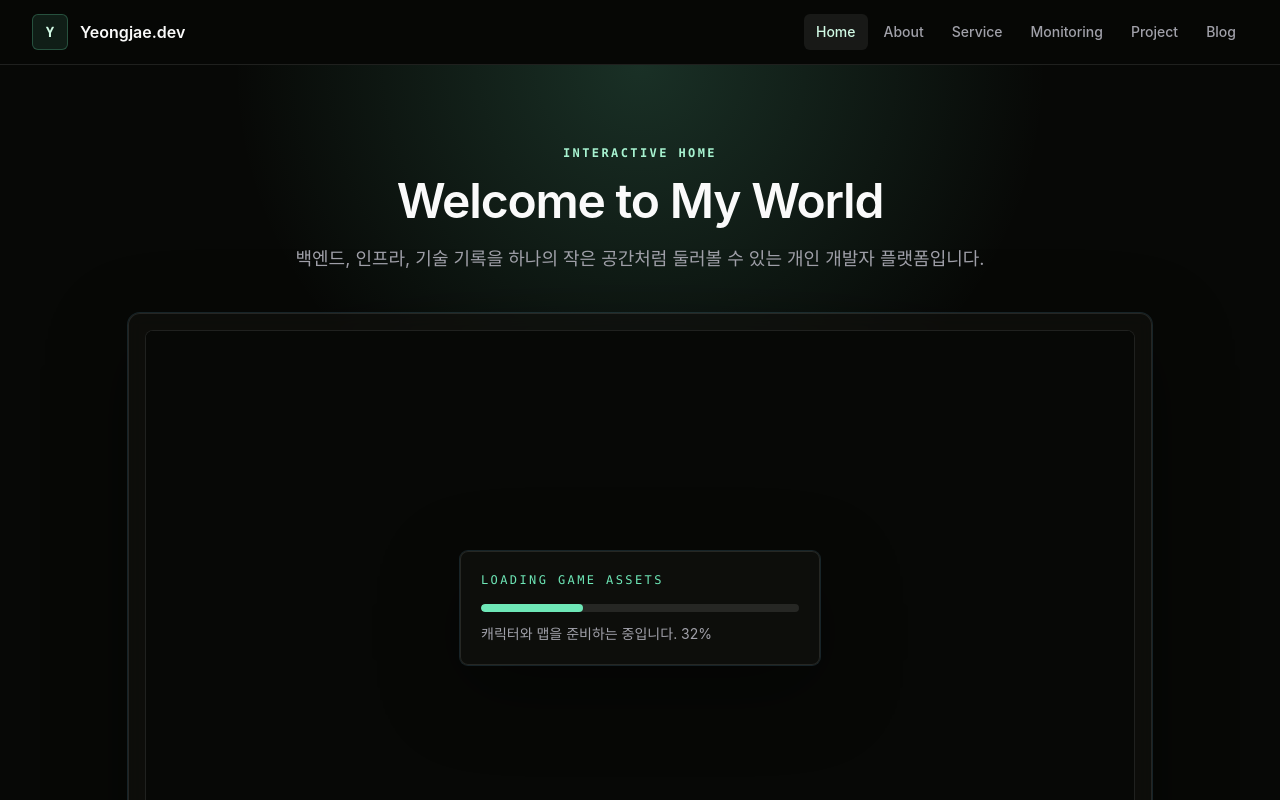
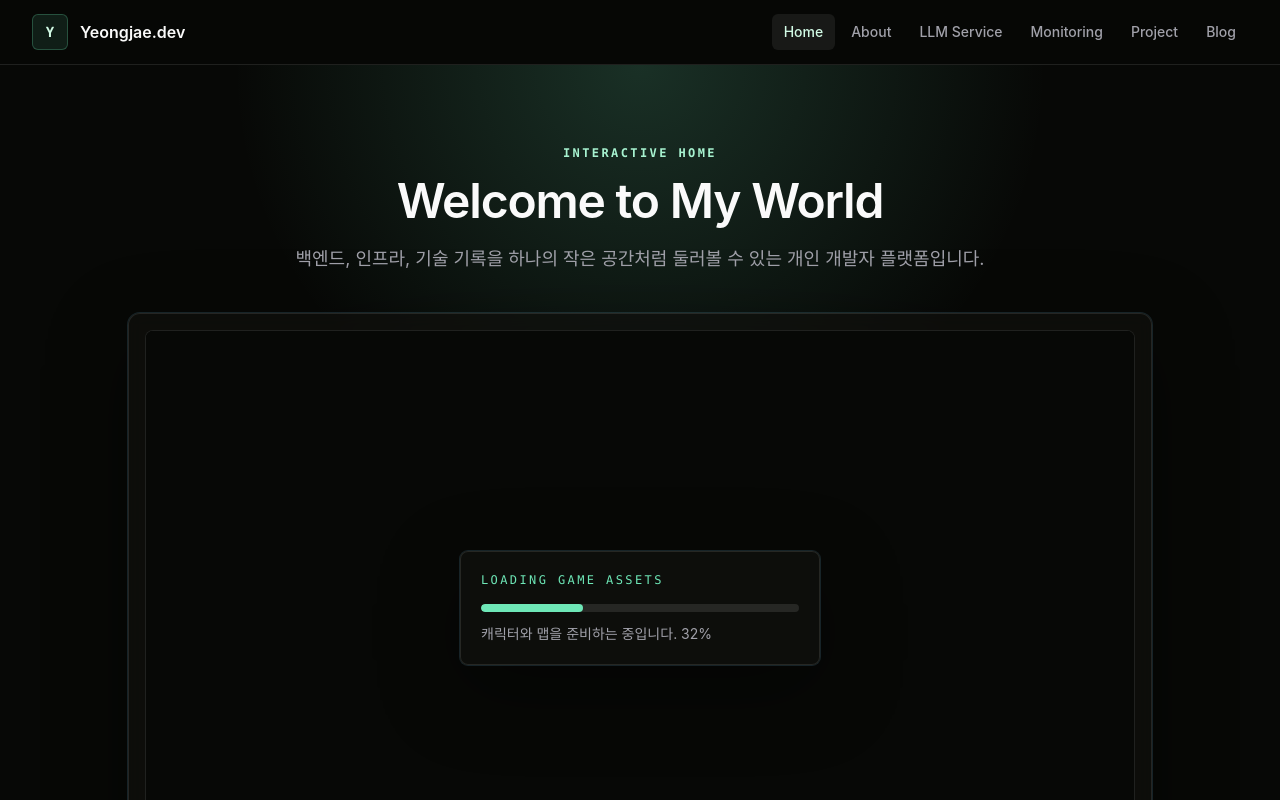
Before and after one commit to YeongJae0114/my-homepage-web, a React (Vite) app in the folder frontend/: page / in a window 1280 px wide. Shown: the top 800 px of the page. Built offline with nearby package versions, Linux system fonts and the light colour scheme.

Commit message:
chore(frontend): update llm service labels

```diff
--- a/frontend/src/components/game/mapData.ts
+++ b/frontend/src/components/game/mapData.ts
@@ -46,7 +46,7 @@ export const MAP_DATA: MapDefinition[] = [
     grid: baseGrid,
     zones: [
       { id: "about", label: "About", path: "/about", x: 9.3, y: 1.5 },
-      { id: "service", label: "Service", path: "/service", x: 12, y: 6 },
+      { id: "service", label: "LLM", path: "/service", x: 12, y: 6 },
       { id: "blog", label: "Blog", path: "/blog", x: 4, y: 1.5 },
       { id: "project", label: "Project", path: "/project", x: 3, y: 3.5 },
       { id: "monitoring", label: "Monitoring", path: "/monitoring", x: 12, y: 3.5},
@@ -61,7 +61,7 @@ export const MAP_DATA: MapDefinition[] = [
     grid: baseGrid,
     zones: [
       { id: "about", label: "About", path: "/about", x: 7.5, y: 2.1 },
-      { id: "service", label: "Service", path: "/service", x: 4, y: 6.7 },
+      { id: "service", label: "LLM", path: "/service", x: 4, y: 6.7 },
       { id: "blog", label: "Blog", path: "/blog", x: 3, y: 3.5 },
       { id: "project", label: "Project", path: "/project", x: 10.5, y: 3.3 },
       { id: "monitoring", label: "Monitoring", path: "/monitoring", x: 10.5, y: 6.5 },
@@ -76,7 +76,7 @@ export const MAP_DATA: MapDefinition[] = [
     grid: baseGrid,
     zones: [
       { id: "about", label: "About", path: "/about", x: 1.9, y: 1.6 },
-      { id: "service", label: "Service", path: "/service", x: 2.2, y: 4.6 },
+      { id: "service", label: "LLM", path: "/service", x: 2.2, y: 4.6 },
       { id: "blog", label: "Blog", path: "/blog", x: 12.5, y: 4.4 },
       { id: "project", label: "Project", path: "/project", x: 7.6, y: 6.5 },
       { id: "monitoring", label: "Monitoring", path: "/monitoring", x: 7.6, y: 2 },
--- a/frontend/src/config/navigation.ts
+++ b/frontend/src/config/navigation.ts
@@ -3,7 +3,7 @@ import type { NavigationItem } from "../types/site";
 export const navigationItems: NavigationItem[] = [
   { label: "Home", href: "/", enabled: true, order: 10 },
   { label: "About", href: "/about", enabled: true, order: 20 },
-  { label: "Service", href: "/service", enabled: true, order: 30 },
+  { label: "LLM Service", href: "/service", enabled: true, order: 30 },
   { label: "Monitoring", href: "/monitoring", enabled: true, order: 40 },
   { label: "Project", href: "/project", enabled: true, order: 50 },
   { label: "Blog", href: "/blog", enabled: true, order: 60 },
--- a/frontend/src/config/routes.ts
+++ b/frontend/src/config/routes.ts
@@ -3,7 +3,7 @@ import type { RouteConfig } from "../types/site";
 export const routeConfig: RouteConfig[] = [
   { path: "/", label: "Home", enabled: true, showInNavigation: true, description: "Landing and platform overview" },
   { path: "/about", label: "About", enabled: true, showInNavigation: true, description: "Detailed profile and skills" },
-  { path: "/service", label: "Service", enabled: true, showInNavigation: true, description: "Available services and integration points" },
+  { path: "/service", label: "LLM Service", enabled: true, showInNavigation: true, description: "Local GPU LLM system overview" },
   { path: "/monitoring", label: "Monitoring", enabled: true, showInNavigation: true, description: "Infrastructure and service status" },
   { path: "/project", label: "Project", enabled: true, showInNavigation: true, description: "Project archive" },
   { path: "/blog", label: "Blog", enabled: true, showInNavigation: true, description: "Markdown or API powered posts" },
--- a/frontend/src/config/site.ts
+++ b/frontend/src/config/site.ts
@@ -15,7 +15,7 @@ export const siteConfig: SiteConfig = {
     { label: "GitHub", href: "https://github.com/YeongJae0114", variant: "primary", external: true },
     { label: "Blog", href: "https://velog.io/@yjl8628/posts", variant: "primary", external: true },
     { label: "Monitoring", href: "/monitoring", variant: "primary" },
-    { label: "Service", href: "/service", variant: "primary" },
+    { label: "LLM Service", href: "/service", variant: "primary" },
   ],
   contactLinks: [
     {
--- a/frontend/src/pages/LocalLLMChatPage.tsx
+++ b/frontend/src/pages/LocalLLMChatPage.tsx
@@ -33,6 +33,8 @@ const initialMessages: LlmMessage[] = [
   },
 ];
 
+const testAccessKey = "local-llm-test";
+
 function createMessage(role: LlmMessage["role"], content: string): LlmMessage {
   return {
     id: globalThis.crypto?.randomUUID?.() ?? `${role}-${Date.now()}-${Math.random().toString(16).slice(2)}`,
@@ -60,7 +62,8 @@ export function LocalLLMChatPage() {
   const [prompt, setPrompt] = useState("");
   const [messages, setMessages] = useState<LlmMessage[]>(initialMessages);
   const messageEndRef = useRef<HTMLDivElement | null>(null);
-  const accessKey = import.meta.env.VITE_LOCAL_LLM_ACCESS_KEY;
+  const accessKey = import.meta.env.VITE_LOCAL_LLM_ACCESS_KEY ?? testAccessKey;
+  const isUsingTestAccessKey = !import.meta.env.VITE_LOCAL_LLM_ACCESS_KEY;
   const activeStatus = statusMeta[serverStatus];
   const canSend = isAuthenticated && serverStatus === "online" && prompt.trim().length > 0 && !isSending;
 
@@ -110,11 +113,6 @@ export function LocalLLMChatPage() {
 
   const handleAuthSubmit = (event: FormEvent<HTMLFormElement>) => {
     event.preventDefault();
-
-    if (!accessKey) {
-      setAuthError("VITE_LOCAL_LLM_ACCESS_KEY 환경변수가 설정되어 있지 않습니다.");
-      return;
-    }
 
     if (password !== accessKey) {
       setAuthError("패스워드가 올바르지 않습니다.");
@@ -275,6 +273,11 @@ export function LocalLLMChatPage() {
             <p className="mt-3 text-sm leading-6 text-zinc-400">
               이 페이지는 실제 로컬 GPU 서버와 연결되는 작업 공간입니다. 권한이 있는 사용자만 접근할 수 있습니다.
             </p>
+            {isUsingTestAccessKey ? (
+              <p className="mt-3 rounded-md border border-amber-300/20 bg-amber-300/[0.08] px-3 py-2 font-mono text-xs text-amber-100">
+                Test key: {testAccessKey}
+              </p>
+            ) : null}
             <form className="mt-5 grid gap-3" onSubmit={handleAuthSubmit}>
               <label className="grid gap-2">
                 <span className="text-sm font-medium text-zinc-300">Access password</span>
```
